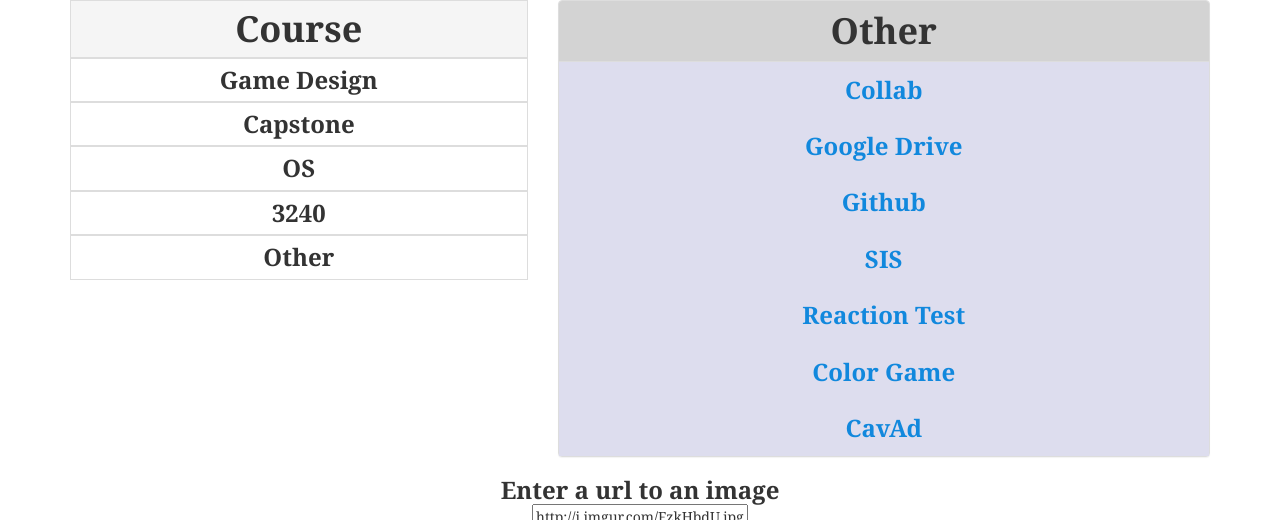
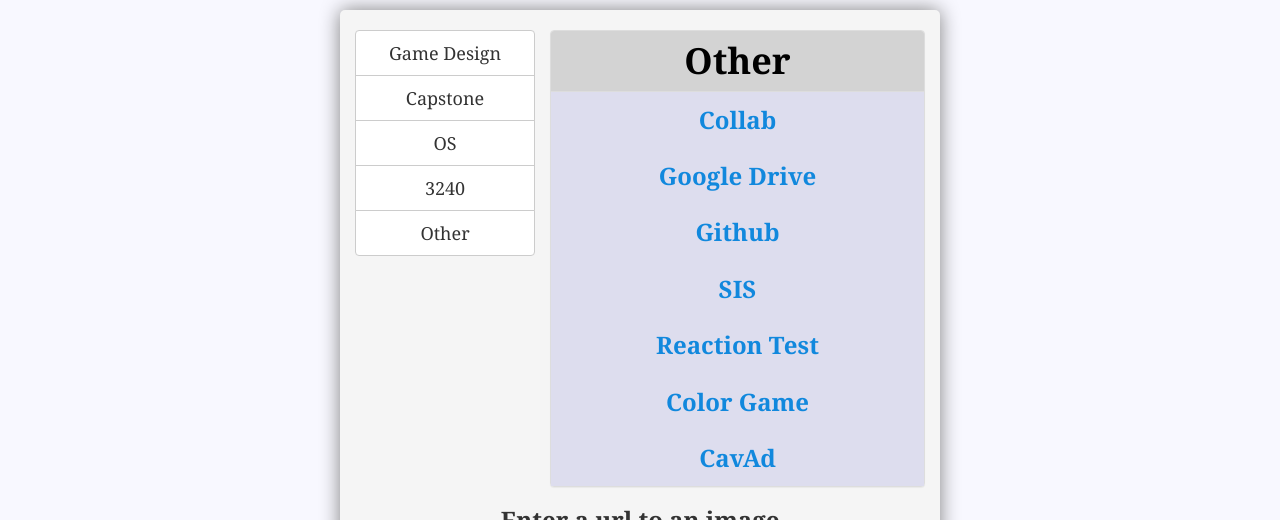
Before and after one commit to karttrak/homepage, a PHP site: page / in a window 1280 px wide. Shown: the top 520 px of the page. Run offline with PHP 8.4, Linux system fonts and the light colour scheme; some libraries are stand-ins or nearby versions; grey boxes are pictures that could not be loaded.

Commit message:
New styling.

```diff
--- a/index.html
+++ b/index.html
@@ -1,7 +1,7 @@
 <!DOCTYPE html>
 <html ng-app="mainApp">
 <head>
-	<title>Capstone</title>
+	<title>Homepage</title>
 	<link href="uva-logo.png" rel="icon">
 
 	<!-- Bootstrap -->
@@ -23,31 +23,20 @@
 
 	<div class="row">
 
-		<div class="col-sm-5">
-			<div class="table-responsive">
-				<table class="table table-hover table-bordered">
-					<thead>
-						<tr class="active">
-							<th><h1>Course</h1></th>
-						</tr>
-					</thead>
-					<tbody ng-repeat="course in courseList" ng-click="selectCourse($index)" ng-mouseenter="viewCourse($index)" ng-mouseleave="viewCourse(selectedCourse)">
-						<tr>
-							<td><h3>{{course.title}}</h3></td>
-						</tr>
-					</tbody>
-				</table>
+		<div class="col-md-4">
+			<div class="btn-group-vertical btn-group-lg" role="group">
+				<button type="button" class="btn btn-default" ng-repeat="course in courseList" ng-click="selectCourse($index)">{{course.title}}</button>
 			</div>
 		</div>
 
-		<div class="col-sm-7">
+		<div class="col-md-8">
 			<div class="panel panel-default">
 				<div class="panel-heading panel-title">
-					<a href="{{courseList[viewedCourse].url}}"><h1>{{courseList[viewedCourse].title}}</h1></a>
+					<h1><a href="{{courseList[viewedCourse].url}}">{{courseList[viewedCourse].title}}</a></h1>
 				</div>
 
 				<div class="panel-body" ng-repeat="link in courseList[viewedCourse].links">
-					<a href="{{link.url}}"><h3>{{link.text}}</h3></a>
+					<h3><a href="{{link.url}}">{{link.text}}</a></h3>
 				</div>
 			</div>
 		</div>
@@ -55,9 +44,12 @@
 	</div>
 
 	<!-- Party in the back! -->
-	<h3>Enter a url to an image</h3>
-	<p><input type="text" ng-model="pic"></p>
-	<div><img src="{{pic}}" ng-click="switchImage()"></div>
+
+	<div>
+		<h3>Enter a url to an image</h3>
+		<p><input type="text" ng-model="pic"></p>
+		<div><img src="{{pic}}" ng-click="switchImage()"></div>
+	</div>
 
 </div>
 </body>
--- a/main.css
+++ b/main.css
@@ -1,6 +1,9 @@
 body {
 	font-family: Georgia;
 	text-align: center;
+	/*background: url("http://my-smashing.smashingapps.netdna-cdn.com/wp-content/uploads/2013/04/blurbackgrounds9.jpg") no-repeat center;*/
+	/*background-size: cover;*/
+	background-color: #f8f8ff;
 }
 h1 {
 	text-align: center;
@@ -39,6 +42,12 @@
 a:hover {
 	text-decoration: underline;
 }
+a:active {
+	text-decoration: underline;
+}
+a:focus {
+	text-decoration: none;
+}
 img {
   max-width: 100%;
   box-shadow: 0px 0px 10px lightgray;
@@ -50,12 +59,33 @@
 }
 th {
 	text-align: center;
+	cursor: default;
 }
+tbody tr {
+	cursor: pointer;
+}
+tbody tr:hover {
+	background-color: #f5f5f5;
+}
+.container {
+	max-width: 600px;
+	margin-top: 10px;
+	padding: 20px 0px 20px 0px;
+	box-shadow: 0px 0px 20px gray;
+	border-radius: 5px;
+	background-color: #f5f5f5;
+}
+.active {
+	background-color: #eee !important;
+}
+/*tbody tr:active {
+	background-color: #e7e7e7;
+}*/
 .header {
 	background-color: lightgray;
 }
 .panel {
-
+	margin-right: 15px;
 }
 .panel-heading {
 	background-color: #D3D3D3 !important;
@@ -67,3 +97,7 @@
 	background-color: #dde;
 	border-radius: 0px 0px 15px 15px;
 }
+.btn-group-vertical {
+	width: 100%;
+	margin-left: 15px;
+}
--- a/main.js
+++ b/main.js
@@ -6,6 +6,10 @@
 									'title': 'Game Design',
 									'url': 'https://cs4730.cs.virginia.edu/',
 									'links': [
+												{
+													'text': 'Gamer Card',
+													'url': 'https://stardock.cs.virginia.edu/gamercard-cs4730-s15/'
+												},
 												{
 													'text': 'Lectures',
 													'url': 'https://cs4730.cs.virginia.edu/lecture/'
@@ -115,17 +119,17 @@
 								}
 							];
 
-		$scope.selectedCourse = 4;
-		$scope.viewedCourse = $scope.selectedCourse;
+		// $scope.selectedCourse = 4;
+		$scope.viewedCourse = 4;
 
-		$scope.viewCourse = function(index) {
+		// $scope.viewCourse = function(index) {
 
-			$scope.viewedCourse = index;
-		};
+		// 	$scope.viewedCourse = index;
+		// };
 
 		$scope.selectCourse = function(index) {
 
-			$scope.selectedCourse = index;
+			// $scope.selectedCourse = index;
 			$scope.viewedCourse = index;
 		};
 
```
